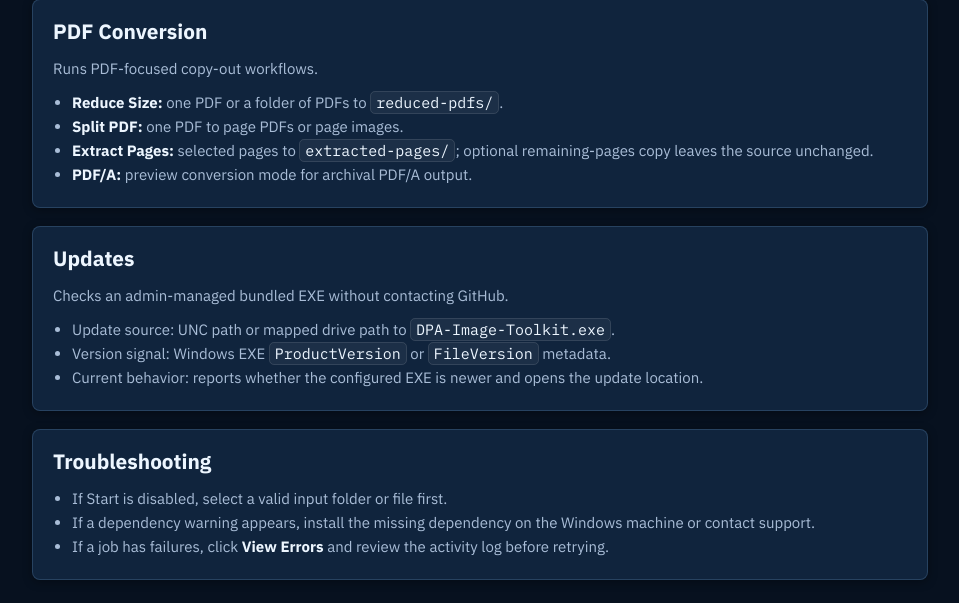
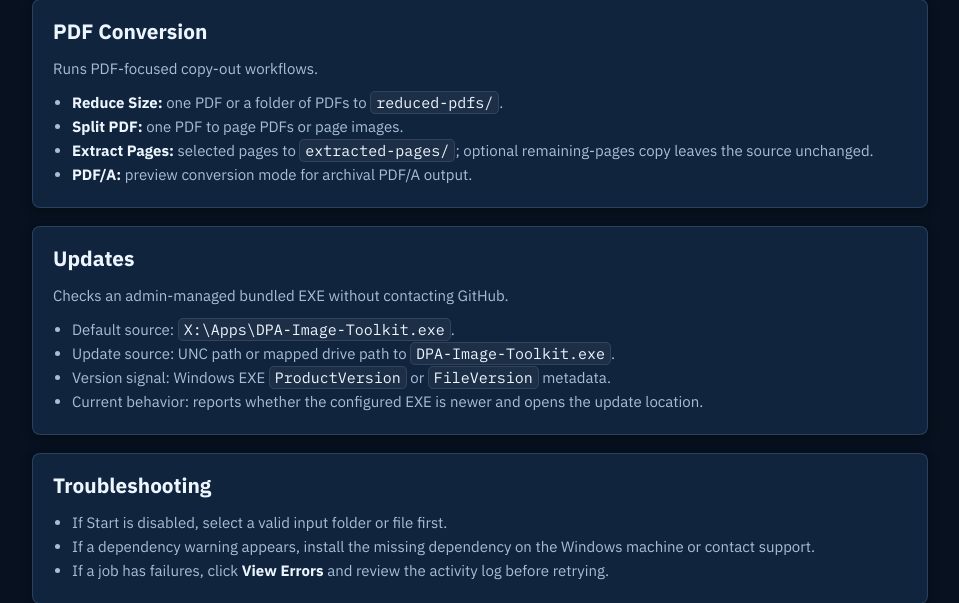
Before and after one commit to snyderb-de/DPA-Image-Toolkit, a Flask app: page /manual in a window 1280 px wide. Shown: the part 1808-2411 px from the top of the page, without its empty margins (280-1239 px from the left). Run offline with Flask 3, Linux system fonts and the light colour scheme; some libraries are stand-ins or nearby versions.

Commit message:
Set default EXE update path

```diff
--- a/docs/user-manual.html
+++ b/docs/user-manual.html
@@ -1022,7 +1022,8 @@
           <p>
             The Updates panel checks a bundled <code>DPA-Image-Toolkit.exe</code>
             from an admin-managed UNC share or mapped network drive. The app
-            does not need GitHub access to check that path.
+            defaults to <code>X:\Apps\DPA-Image-Toolkit.exe</code> and does not
+            need GitHub access to check that path.
           </p>
         </div>
         <div class="card">
@@ -1037,6 +1038,7 @@
         <div class="card">
           <h3>Supported Paths</h3>
           <ul class="guide-list">
+            <li><code>X:\Apps\DPA-Image-Toolkit.exe</code></li>
             <li><code>\\server\share\DPA-Image-Toolkit.exe</code></li>
             <li><code>Z:\Apps\DPA-Image-Toolkit.exe</code></li>
           </ul>
--- a/testing/shared/test_update_checker.py
+++ b/testing/shared/test_update_checker.py
@@ -78,6 +78,12 @@
 
         self.assertEqual(str(candidate), path)
 
+    def test_default_update_source_uses_x_apps(self):
+        self.assertEqual(
+            app_version.DEFAULT_UPDATE_SOURCE,
+            r"X:\Apps\DPA-Image-Toolkit.exe",
+        )
+
     def test_rejects_exe_without_dpa_product_identity(self):
         with tempfile.TemporaryDirectory() as temp_dir:
             candidate = Path(temp_dir) / "Other.exe"
--- a/user-manual.html
+++ b/user-manual.html
@@ -999,7 +999,8 @@
           <p>
             The Updates panel checks a bundled <code>DPA-Image-Toolkit.exe</code>
             from an admin-managed UNC share or mapped network drive. The app
-            does not need GitHub access to check that path.
+            defaults to <code>X:\Apps\DPA-Image-Toolkit.exe</code> and does not
+            need GitHub access to check that path.
           </p>
         </div>
         <div class="card">
@@ -1014,6 +1015,7 @@
         <div class="card">
           <h3>Supported Paths</h3>
           <ul class="guide-list">
+            <li><code>X:\Apps\DPA-Image-Toolkit.exe</code></li>
             <li><code>\\server\share\DPA-Image-Toolkit.exe</code></li>
             <li><code>Z:\Apps\DPA-Image-Toolkit.exe</code></li>
           </ul>
--- a/utils/app_version.py
+++ b/utils/app_version.py
@@ -17,6 +17,7 @@
 
 APP_NAME = "DPA Image Toolkit"
 EXE_FILENAME = "DPA-Image-Toolkit.exe"
+DEFAULT_UPDATE_SOURCE = f"X:\\Apps\\{EXE_FILENAME}"
 VERSION_ENV_VAR = "DPA_IMAGE_TOOLKIT_VERSION"
 DEFAULT_VERSION = "v0.0.0"
 
--- a/web/app.py
+++ b/web/app.py
@@ -167,10 +167,16 @@
     app_settings.save_settings(data)
 
 
+def _update_source_from_settings(settings: dict | None = None) -> str:
+    s = settings if settings is not None else _load_settings()
+    configured = str(s.get(UPDATE_SOURCE_KEY) or "").strip()
+    return configured or app_version.DEFAULT_UPDATE_SOURCE
+
+
 def _update_settings_payload(settings: dict | None = None) -> dict:
     s = settings if settings is not None else _load_settings()
     return {
-        "update_source_path": str(s.get(UPDATE_SOURCE_KEY) or ""),
+        "update_source_path": _update_source_from_settings(s),
         "check_updates_on_start": bool(s.get(CHECK_UPDATES_ON_START_KEY, False)),
         "current_version": app_version.get_current_version(),
         "app_name": app_version.APP_NAME,
@@ -243,7 +249,11 @@
     data = request.get_json(force=True) or {}
     s = _load_settings()
     if UPDATE_SOURCE_KEY in data:
-        s[UPDATE_SOURCE_KEY] = str(data.get(UPDATE_SOURCE_KEY) or "").strip()
+        update_source = str(data.get(UPDATE_SOURCE_KEY) or "").strip()
+        if update_source:
+            s[UPDATE_SOURCE_KEY] = update_source
+        else:
+            s.pop(UPDATE_SOURCE_KEY, None)
     if CHECK_UPDATES_ON_START_KEY in data:
         s[CHECK_UPDATES_ON_START_KEY] = bool(data.get(CHECK_UPDATES_ON_START_KEY))
     _save_settings(s)
@@ -253,8 +263,7 @@
 @app.route("/api/updates/check", methods=["POST"])
 def check_updates():
     body = request.get_json(force=True) or {}
-    configured = _load_settings().get(UPDATE_SOURCE_KEY)
-    source_path = body.get(UPDATE_SOURCE_KEY) or configured
+    source_path = str(body.get(UPDATE_SOURCE_KEY) or "").strip() or _update_source_from_settings()
     return jsonify(update_checker.check_for_update(source_path))
 
 
@@ -276,8 +285,8 @@
 @app.route("/api/updates/open-location", methods=["POST"])
 def open_update_location():
     body = request.get_json(force=True) or {}
-    configured = _load_settings().get(UPDATE_SOURCE_KEY)
-    candidate = update_checker.resolve_update_candidate(body.get(UPDATE_SOURCE_KEY) or configured)
+    source_path = str(body.get(UPDATE_SOURCE_KEY) or "").strip() or _update_source_from_settings()
+    candidate = update_checker.resolve_update_candidate(source_path)
     if candidate is None:
         return jsonify({"ok": False, "error": "No update EXE path is configured."})
     folder = candidate if candidate.is_dir() else candidate.parent
--- a/web/templates/manual.html
+++ b/web/templates/manual.html
@@ -152,6 +152,7 @@
       <h2>Updates</h2>
       <p>Checks an admin-managed bundled EXE without contacting GitHub.</p>
       <ul>
+        <li>Default source: <code>X:\Apps\DPA-Image-Toolkit.exe</code>.</li>
         <li>Update source: UNC path or mapped drive path to <code>DPA-Image-Toolkit.exe</code>.</li>
         <li>Version signal: Windows EXE <code>ProductVersion</code> or <code>FileVersion</code> metadata.</li>
         <li>Current behavior: reports whether the configured EXE is newer and opens the update location.</li>
```
Also changed, not shown: manual-testing.md (+1 -0 lines), testing/web_backend/test_release_web.py (+13 -0 lines), README.md, deploy/README.md.
